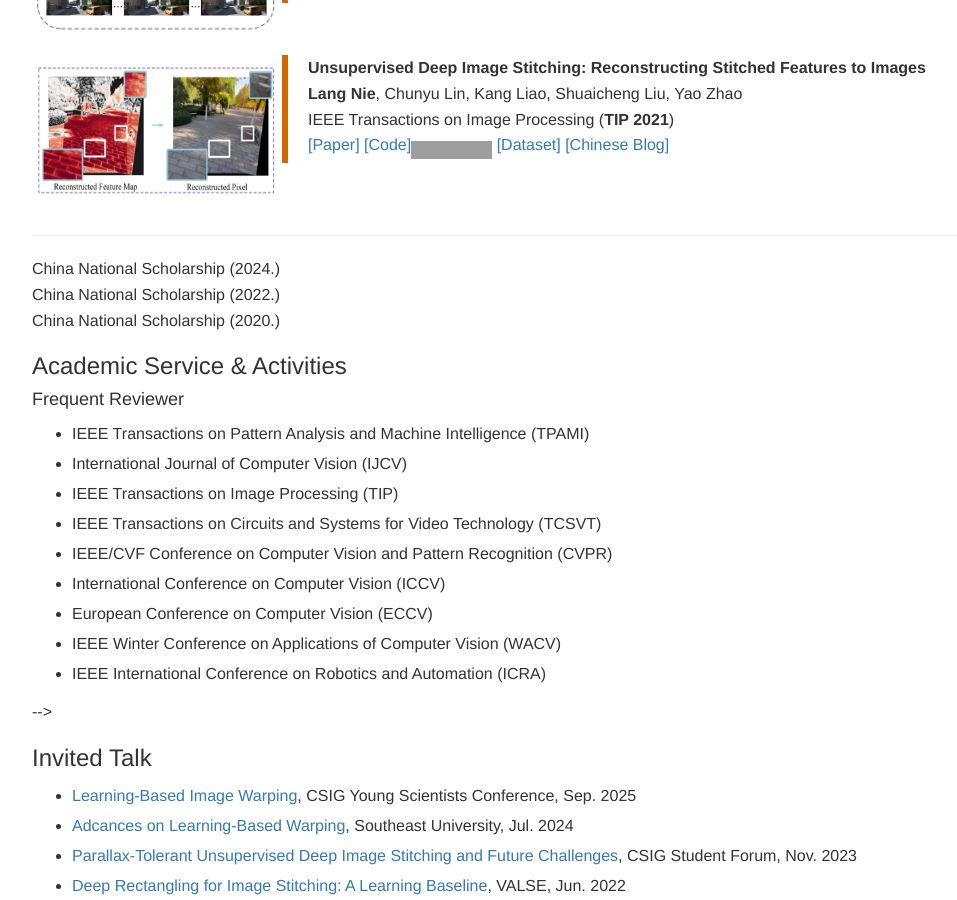
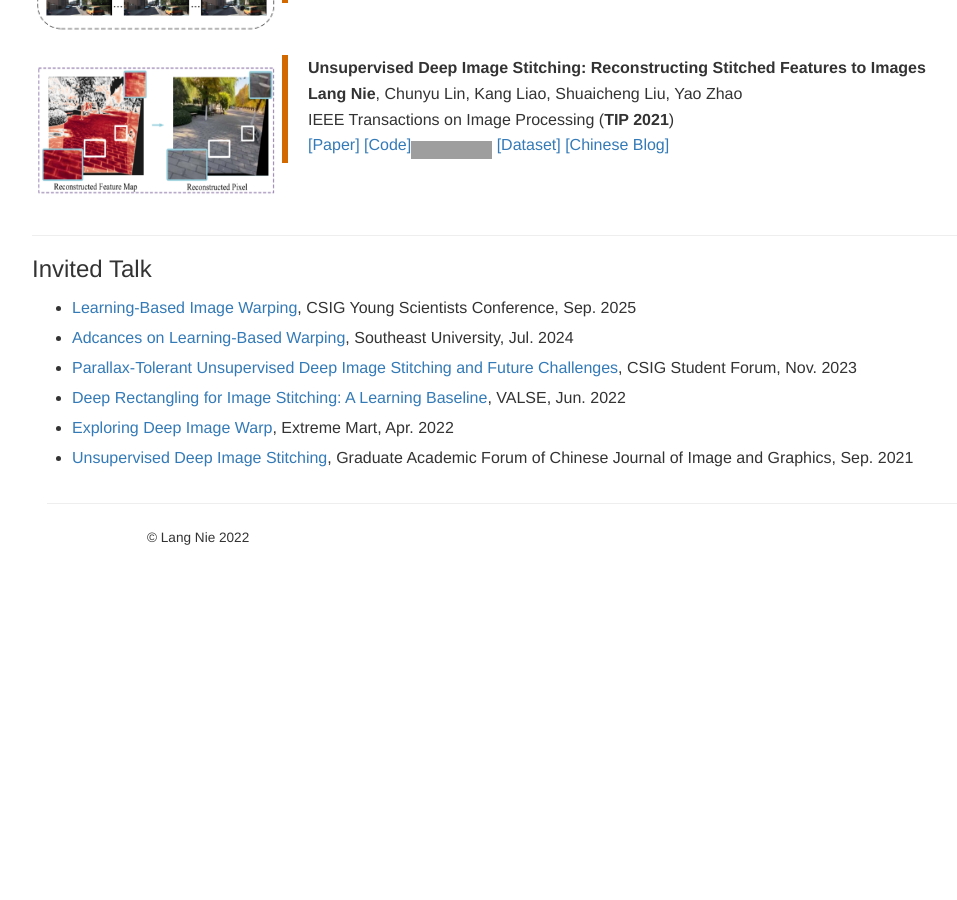
Before and after one commit to nie-lang/nie-lang.github.io, a Jekyll site: the page built from index.html, in a window 1280 px wide and 900 px high, scrolled down 5101 px. Shown: the whole window, without its empty margins (108-1065 px from the left). Built offline with Jekyll 4.4.1, drawn with Linux system fonts in a browser that asks for light colours; nearby versions of some CDN libraries; library files that are not in the unit come from our copies; after the commit the page ends 5650 px from its top, so only the background shows below that; grey boxes are pictures that could not be loaded.

Commit message:
Update award.html

```diff
--- a/_includes/award.html
+++ b/_includes/award.html
@@ -1,36 +1,5 @@
 
 <div class='award'>
-	<!-- <h3>
-		Selected Awards
-	</h3>
-	<ul >
-		<li>Youth Talents Support Project, Doctoral Student Special Program (中国科协青年人才托举工程-博士生专项，2024)</li>
-		<li>First Price in China Graduate AI Innovation Competition (Sep. 2024. Team leader.) </li>
-		<li>Winner of MVL Challenge on OmniCV Workshop at CVPR2023 (Jun. 2023) </li>
-		<!--<li>Ph.D. Innovation Fund of BJTU (Apr. 2022)</li>-->
-		<li>China National Scholarship (2024.)</li>
-		<li>China National Scholarship (2022.)</li>
-		<li>China National Scholarship (2020.)</li>
-	</ul>
-
-	<h3>
-		Academic Service & Activities
-	</h3>
-
-	<h4>
-		<a name='Frequent Reviewer'></a> Frequent Reviewer
-	</h4>
-	<ul >
-		<li>IEEE Transactions on Pattern Analysis and Machine Intelligence (TPAMI)</li>
-		<li>International Journal of Computer Vision (IJCV)</li>
-		<li>IEEE Transactions on Image Processing (TIP)</li>
-		<li>IEEE Transactions on Circuits and Systems for Video Technology (TCSVT)</li>
-		<li>IEEE/CVF Conference on Computer Vision and Pattern Recognition (CVPR)</li>
-		<li>International Conference on Computer Vision (ICCV)</li>
-		<li>European Conference on Computer Vision (ECCV)</li>
-		<li>IEEE Winter Conference on Applications of Computer Vision (WACV)</li>
-		<li>IEEE International Conference on Robotics and Automation (ICRA)</li>
-	</ul> -->
 
 	<h3>
 		<a name='Invited Talk'></a> Invited Talk
```
